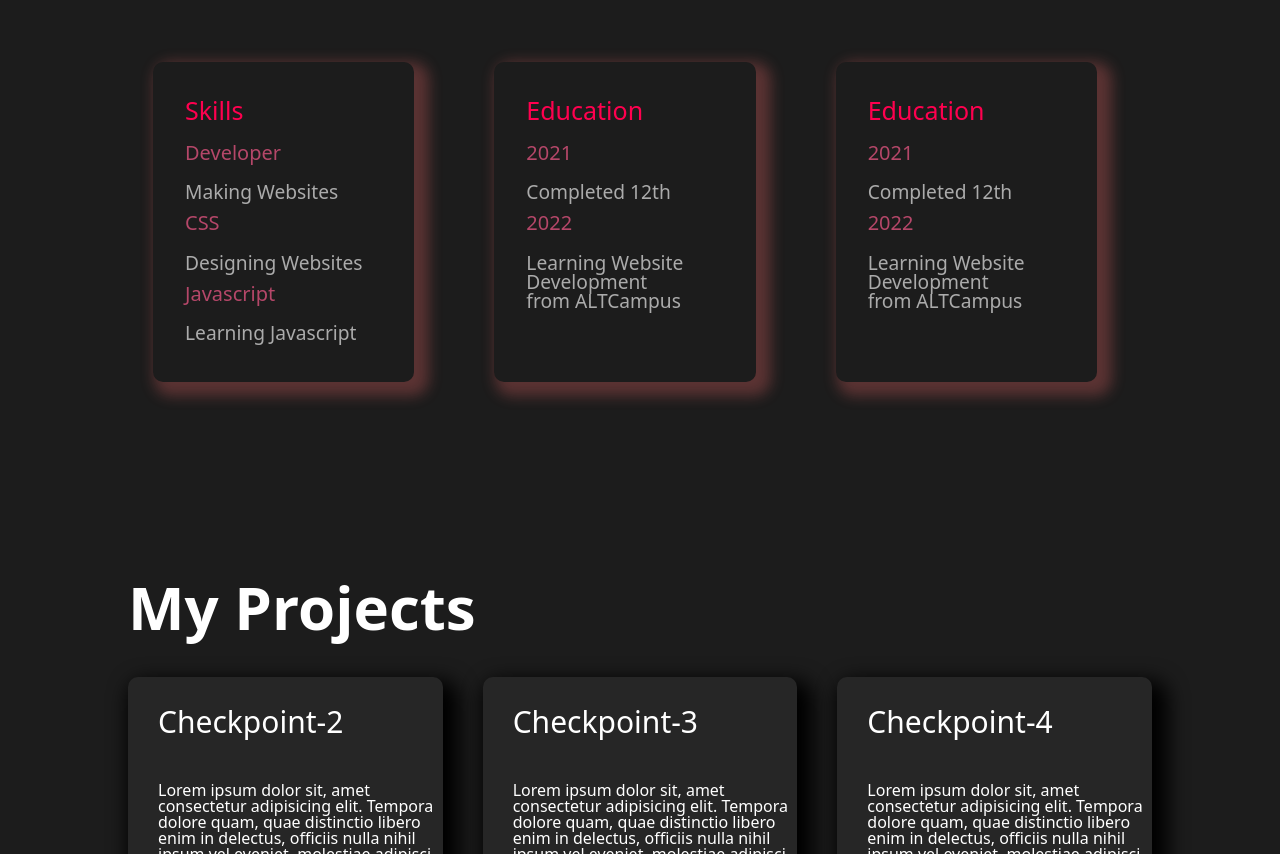
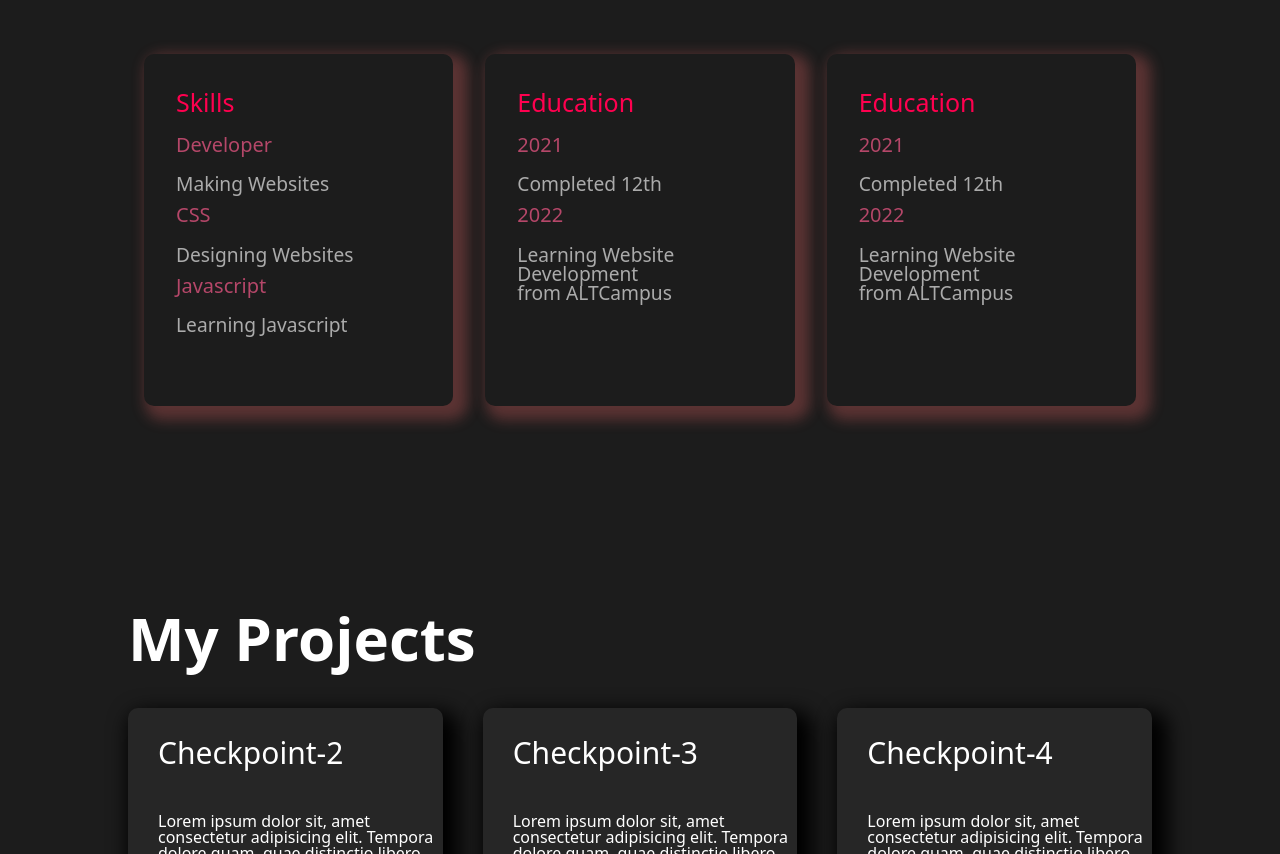
Before and after one commit to Nitishsaini1/CSS-Final-Checkpoint, a plain HTML site: page index.html in a window 1280 px wide. Shown: the part 1338-2192 px from the top of the page. Drawn offline with Linux system fonts and the light colour scheme.

Commit message:
Update style.css

```diff
--- a/style.css
+++ b/style.css
@@ -199,11 +199,11 @@ h3{
 }
 
 .tab-contents{
-    width: 20rem;
-    height: 20rem;
+    width: 100%;
+    height: 22rem;
      padding: 1rem 2rem;
     border-radius: 10px;
-    margin: 40px 55px 25px 25px  ;
+    margin: 2rem 1rem  ;
      box-shadow: 8px 7px 14px 7px #f56c6c4a;
      font-size: 1.2rem;
     }
```
